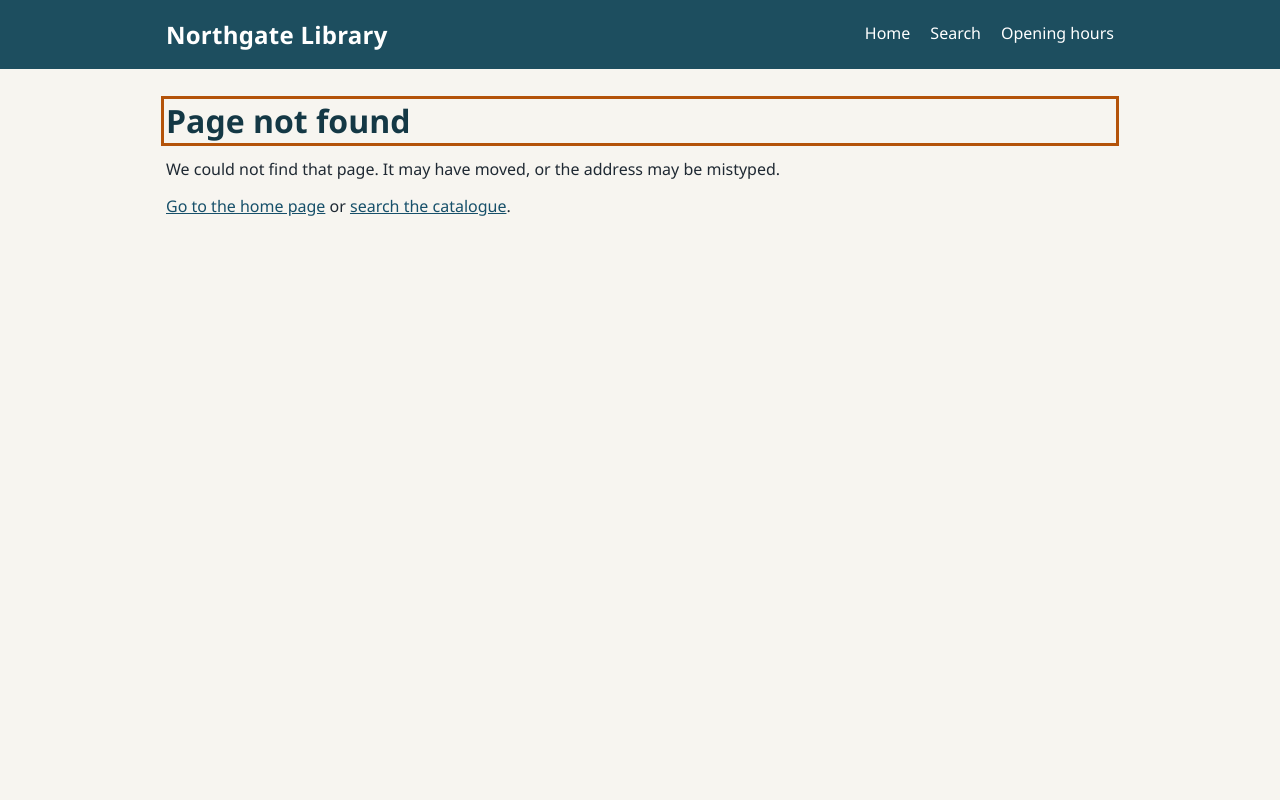
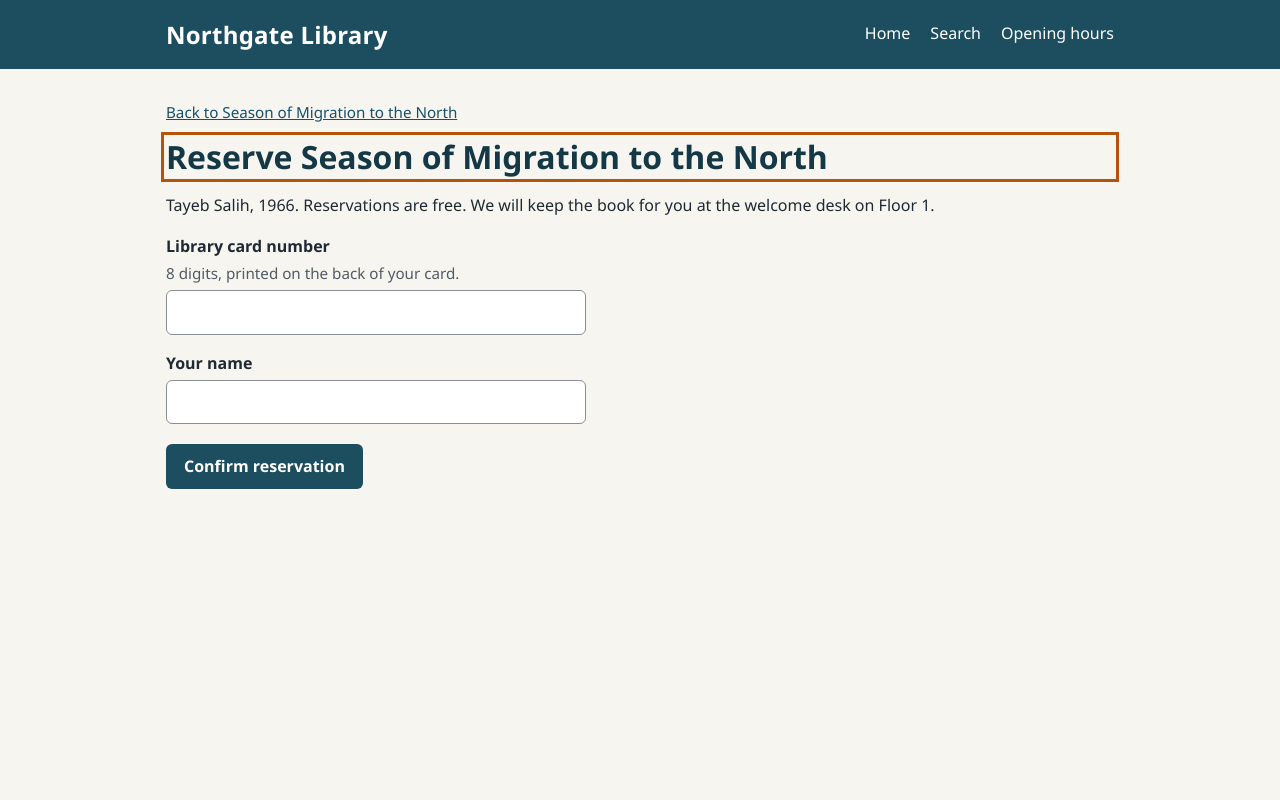
Before and after one commit to FaatehHaneef/Vanguard, a Vue app in the folder sites/northgate-library/: page /reserve/season-of-migration-to-the-north in a window 1280 px wide. Shown: the top 800 px of the page. Built offline with nearby package versions, Linux system fonts and the light colour scheme.

Commit message:
feat(northgate): add reservations

```diff
--- /dev/null
+++ b/sites/northgate-library/src/reservation.js
@@ -0,0 +1,29 @@
+// Reservations are kept in this browser tab only; nothing is sent anywhere.
+const KEY = 'northgate.reservation'
+
+// The same card and book always give the same reservation number.
+function reservationNumber(card, bookId) {
+  let hash = 7
+  for (const char of `${card}:${bookId}`) hash = (hash * 31 + char.charCodeAt(0)) % 100000000
+  return String(hash).padStart(8, '0').replace(/(\d{4})(\d{4})/, '$1 $2')
+}
+
+export function saveReservation(book, card, name) {
+  const reservation = {
+    number: reservationNumber(card, book.id),
+    title: book.title,
+    author: book.author,
+    ready: book.available > 0,
+    cardEnd: card.slice(-4),
+    name,
+  }
+  sessionStorage.setItem(KEY, JSON.stringify(reservation))
+}
+
+export function loadReservation() {
+  try {
+    return JSON.parse(sessionStorage.getItem(KEY))
+  } catch {
+    return null
+  }
+}
--- a/sites/northgate-library/src/router.js
+++ b/sites/northgate-library/src/router.js
@@ -3,12 +3,16 @@ import HomeView from './views/HomeView.vue'
 import AboutView from './views/AboutView.vue'
 import SearchView from './views/SearchView.vue'
 import BookView from './views/BookView.vue'
+import ReserveView from './views/ReserveView.vue'
+import ReservedView from './views/ReservedView.vue'
 import NotFoundView from './views/NotFoundView.vue'
 
 const routes = [
   { path: '/', component: HomeView, meta: { title: 'Welcome' } },
   { path: '/search', component: SearchView, meta: { title: 'Search the catalogue' } },
   { path: '/book/:id', component: BookView },
+  { path: '/reserve/:id', component: ReserveView },
+  { path: '/reserved', component: ReservedView, meta: { title: 'Reservation confirmed' } },
   { path: '/about', component: AboutView, meta: { title: 'About the library' } },
   { path: '/:rest(.*)*', component: NotFoundView, meta: { title: 'Page not found' } },
 ]
--- a/sites/northgate-library/src/styles.css
+++ b/sites/northgate-library/src/styles.css
@@ -357,3 +357,16 @@ td {
 .facts dd {
   margin: 0;
 }
+
+/* Reservation form */
+.reserve-form {
+  max-width: 480px;
+}
+
+.reserve-form input[aria-invalid='true'] {
+  border-color: var(--error);
+}
+
+.actions {
+  margin-top: 20px;
+}
--- a/sites/northgate-library/src/views/BookView.vue
+++ b/sites/northgate-library/src/views/BookView.vue
@@ -28,6 +28,7 @@ watchEffect(() => {
       <dt>Availability</dt>
       <dd>{{ book.available }} of {{ book.copies }} copies on the shelf</dd>
     </dl>
+    <p><RouterLink class="button" :to="`/reserve/${book.id}`">Reserve</RouterLink></p>
   </template>
   <template v-else>
     <h1 tabindex="-1">Book not found</h1>
--- /dev/null
+++ b/sites/northgate-library/src/views/ReserveView.vue
@@ -0,0 +1,76 @@
+<script setup>
+import { computed, nextTick, reactive, ref, watchEffect } from 'vue'
+import { useRoute, useRouter } from 'vue-router'
+import { findBook } from '../data/books.js'
+import { saveReservation } from '../reservation.js'
+
+const route = useRoute()
+const router = useRouter()
+const book = computed(() => findBook(route.params.id))
+
+const card = ref('')
+const name = ref('')
+const errors = reactive({ card: '', name: '' })
+const cardField = ref(null)
+const nameField = ref(null)
+
+watchEffect(() => {
+  document.title = `${book.value ? `Reserve ${book.value.title}` : 'Book not found'} | Northgate Library`
+})
+
+async function reserve() {
+  const digits = card.value.replace(/\s+/g, '')
+  errors.card = /^\d{8}$/.test(digits) ? '' : 'Enter the 8-digit number from your library card.'
+  errors.name = name.value.trim() ? '' : 'Enter your name.'
+  if (errors.card || errors.name) {
+    await nextTick()
+    ;(errors.card ? cardField : nameField).value.focus()
+    return
+  }
+  saveReservation(book.value, digits, name.value.trim())
+  router.push('/reserved')
+}
+</script>
+
+<template>
+  <template v-if="book">
+    <p class="crumbs"><RouterLink :to="`/book/${book.id}`">Back to {{ book.title }}</RouterLink></p>
+    <h1 tabindex="-1">Reserve {{ book.title }}</h1>
+    <p>
+      {{ book.author }}, {{ book.year }}. Reservations are free. We will keep the book for you at
+      the welcome desk on Floor 1.
+    </p>
+
+    <form class="reserve-form" novalidate @submit.prevent="reserve">
+      <label for="card">Library card number</label>
+      <p id="card-hint" class="hint">8 digits, printed on the back of your card.</p>
+      <input
+        id="card"
+        ref="cardField"
+        v-model="card"
+        inputmode="numeric"
+        autocomplete="off"
+        :aria-invalid="errors.card ? 'true' : 'false'"
+        :aria-describedby="errors.card ? 'card-hint card-error' : 'card-hint'"
+      />
+      <p v-if="errors.card" id="card-error" class="error">{{ errors.card }}</p>
+
+      <label for="name">Your name</label>
+      <input
+        id="name"
+        ref="nameField"
+        v-model="name"
+        autocomplete="name"
+        :aria-invalid="errors.name ? 'true' : 'false'"
+        :aria-describedby="errors.name ? 'name-error' : undefined"
+      />
+      <p v-if="errors.name" id="name-error" class="error">{{ errors.name }}</p>
+
+      <p class="actions"><button class="button" type="submit">Confirm reservation</button></p>
+    </form>
+  </template>
+  <template v-else>
+    <h1 tabindex="-1">Book not found</h1>
+    <p>There is no book at this address. <RouterLink to="/search">Search the catalogue</RouterLink> instead.</p>
+  </template>
+</template>
--- /dev/null
+++ b/sites/northgate-library/src/views/ReservedView.vue
@@ -0,0 +1,40 @@
+<script setup>
+import { loadReservation } from '../reservation.js'
+
+const reservation = loadReservation()
+</script>
+
+<template>
+  <template v-if="reservation">
+    <h1 tabindex="-1">Reservation confirmed</h1>
+    <p class="lead">
+      Thank you, {{ reservation.name }}. Your reservation number is
+      <strong>{{ reservation.number }}</strong>.
+    </p>
+    <dl class="facts">
+      <dt>Book</dt>
+      <dd>{{ reservation.title }}, {{ reservation.author }}</dd>
+      <dt>Library card</dt>
+      <dd>ending {{ reservation.cardEnd }}</dd>
+      <dt>Collect from</dt>
+      <dd>The reservations shelf at the welcome desk, Floor 1</dd>
+    </dl>
+    <p v-if="reservation.ready">
+      A copy is on the shelf now. We will set it aside and keep it for you for seven days.
+    </p>
+    <p v-else>
+      All copies are out on loan. We will keep the next copy returned for you for seven days.
+    </p>
+    <p>
+      Bring your library card when you collect.
+      <RouterLink to="/search">Search for another book</RouterLink>
+    </p>
+  </template>
+  <template v-else>
+    <h1 tabindex="-1">No reservation to show</h1>
+    <p>
+      We could not find a reservation made in this browser.
+      <RouterLink to="/search">Search the catalogue</RouterLink> to reserve a book.
+    </p>
+  </template>
+</template>
```
